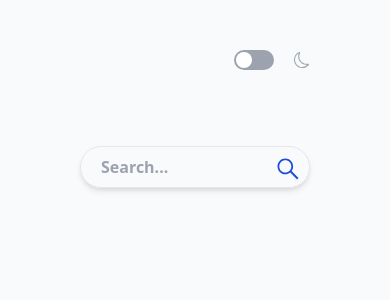
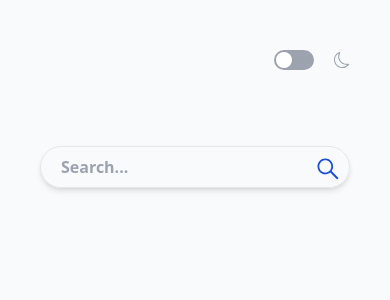
Before and after one commit to Prechyious/dictionary-app, a React (Create React App) app: page / in a window 390 px wide. Shown: the top 300 px of the page. Built offline with nearby package versions, Linux system fonts and the light colour scheme; some icons are missing.

Commit message:
Minor dark mode fix

```diff
--- a/src/components/Search.js
+++ b/src/components/Search.js
@@ -8,7 +8,8 @@ const Search = ({ searchWord, setSearchWord, handleSearch, error }) => {
                 onSubmit={handleSearch}
             >
                 <input
-                    className="w-full shadow-md px-5 py-2 border bg-transparent text-gray-600 rounded-full focus:outline-none transition-shadow duration-300 focus:shadow-lg placeholder:font-bold"
+                    className="w-full shadow-md px-5 py-2 border bg-transparent dark:text-blue-600
+                    font-semibold rounded-full focus:outline-none transition-shadow duration-300 focus:shadow-lg placeholder:font-bold"
                     type="text"
                     name="search"
                     id="search"
--- a/src/components/Toggle.js
+++ b/src/components/Toggle.js
@@ -40,7 +40,9 @@ const Toggle = () => {
         <div className="inline-flex items-center gap-5">
             <div
                 onClick={toggleDarkMode}
-                className="relative bg-gray-400 h-5 w-10 rounded-full cursor-pointer"
+                className={`relative h-5 w-10 rounded-full cursor-pointer
+                ${darkMode ? "bg-blue-600" : "bg-gray-400"}
+                tranistion-all duration-300ms`}
             >
                 <span
                     className={`absolute top-[2px] h-4 w-4 bg-white rounded-full transition-all duration-300 ease-in-out
--- a/src/index.css
+++ b/src/index.css
@@ -3,9 +3,9 @@
 @tailwind utilities;
 
 body {
-    @apply bg-slate-50 text-gray-600 px-20 md:px-80;
+    @apply bg-slate-50 text-gray-600 px-10 md:px-80;
 }
 
 .dark {
-    @apply bg-gray-950 text-slate-50;
+    @apply bg-black text-slate-100;
 }
```
